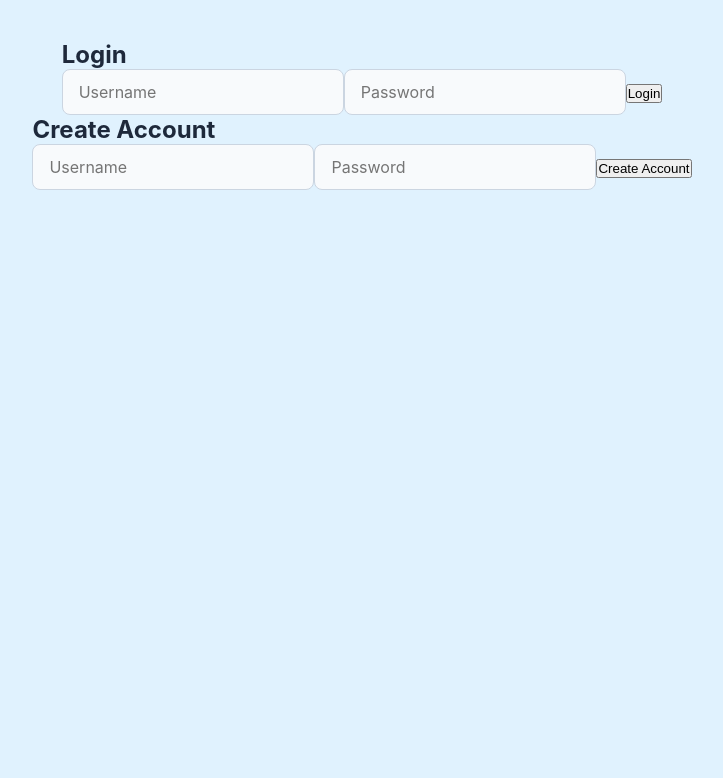
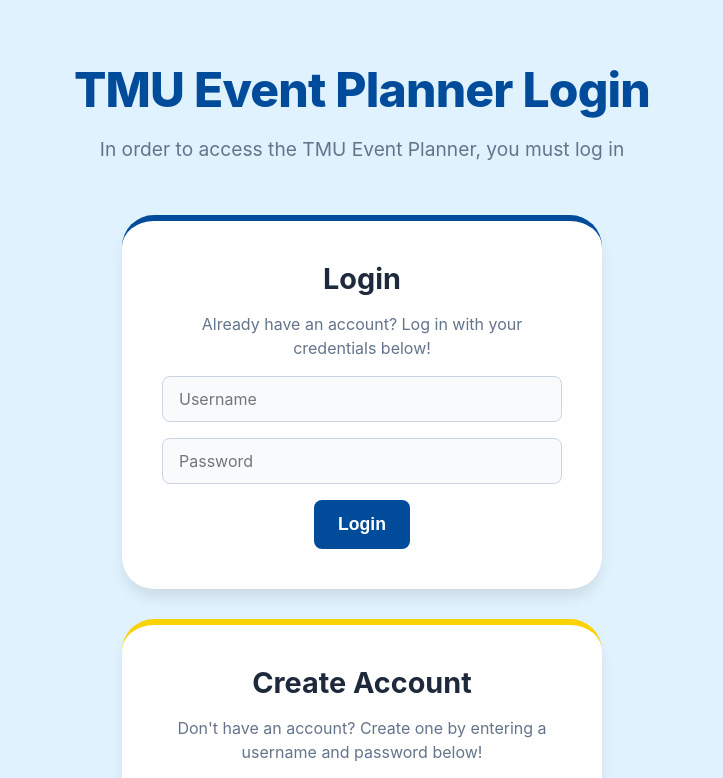
Before and after one commit to JatilK13/Assignment2-CRUD-Application, a React (Vite) app in the folder frontend/: page / in a window 1280 px wide. Shown: the top 778 px of the page, without its empty margins (278-1001 px from the left). Built offline with nearby package versions, Linux system fonts and the light colour scheme.

Commit message:
login page complete

```diff
--- a/frontend/src/pages/Login.css
+++ b/frontend/src/pages/Login.css
@@ -20,3 +20,99 @@
     flex-direction: column;
     align-items: center;
 }
+
+.cards-container {
+    display: grid;
+    grid-template-columns: 1fr;
+    gap: 30px;
+    width: 100%;
+    max-width: 30rem;
+    margin-bottom: 3rem;
+}
+
+.card {
+    flex: 1;
+    background-color: var(--card-bg);
+    border-radius: 2rem;
+    padding: 2.5rem;
+    box-shadow: var(--shadow-md);
+    display: flex;
+    flex-direction: column;
+    justify-content: space-between;
+    transition: transform 0.3s ease, box-shadow 0.3s ease;
+    border-top: 6px solid transparent;
+}
+
+.card-material h2 {
+    font-size: 1.8rem;
+    margin-bottom: 1rem;
+    text-align: center;
+    display: grid;
+    grid-template-columns: 1fr;
+    justify-content: center;
+    text-align: center;
+}
+
+.card-material p {
+    color: var(--text-muted);
+    line-height: 1.5;
+    margin-bottom: 1rem;
+    text-align: center;
+}
+
+.card-material form {
+    display: grid;
+    grid-template-columns: 1fr;
+    gap: 1rem;
+}
+
+.login-card { border-top-color: var(--primary-blue); }
+.register-card { border-top-color: var(--accent-color); }
+
+.button {
+    padding: 14px 24px;
+    font-size: 1.1rem;
+    font-weight: 600;
+    border-radius: 8px;
+    border: none;
+    cursor: pointer;
+    transition: background-color 0.2s ease, transform 0.1s ease;
+    width: max-content;
+    justify-self: center;
+}
+
+  .button:active {
+    transform: scale(0.98);
+}
+
+  .login-button {
+    background-color: var(--primary-blue);
+    color: white;
+}
+
+  .login-button:hover {
+    background-color: var(--primary-hover);
+}
+
+  .register-button {
+    background-color: #f1f5f9;
+    color: var(--primary-blue);
+}
+
+  .register-button:hover {
+    background-color: #e2e8f0;
+}
+
+.error-text {
+    color: darkred !important;
+    font-weight: bold;
+    text-decoration: underline;
+    padding: 1rem;
+}
+
+.success-text {
+    color: darkgreen !important;
+    font-weight: bold;
+    text-decoration: underline;
+    padding: 1rem;
+}
--- a/frontend/src/pages/Login.jsx
+++ b/frontend/src/pages/Login.jsx
@@ -91,28 +91,41 @@
 
     return (
         <div className='page-container'>
-          {/* --- Login Form --- */}
-          <div>
+            <header className="hero-section">
+                <h1>TMU Event Planner Login</h1>
+                <p>In order to access the TMU Event Planner, you must log in</p>
+            </header>
+            <section className="cards-container">
+
+                {/* Login */}
+                <div className="card login-card">
+                    <div className="card-material">
                         <h2>Login</h2>
+                        <p>Already have an account? Log in with your credentials below!</p>
                         <form onSubmit={loginSubmit}>
                             <input type="text" placeholder="Username" value={username} onChange={(e) => setUsername(e.target.value)} required/>
                             <input type="password" placeholder="Password" value={password} onChange={(e) => setPassword(e.target.value)} required/>
-              <button type="submit">Login</button>
+                            <button type="submit" className="button login-button">Login</button>
                         </form>
-            {error && <p className="error">{error}</p>}
+                        {error && <p className="error-text" >{error}</p>}
+                    </div>
                 </div>
 
-          {/* --- Register Form --- */}
-          <div>
+                {/* Register */}
+                <div className="card register-card">
+                    <div className="card-material">
                         <h2>Create Account</h2>
+                        <p>Don't have an account? Create one by entering a username and password below!</p>
                         <form onSubmit={registerSubmit}>
                             <input type="text" placeholder="Username" value={newUsername} onChange={(e) => setNewUsername(e.target.value)} required/>
                             <input type="password" placeholder="Password" value={newPassword} onChange={(e) => setNewPassword(e.target.value)} required/>
-              <button type="submit">Create Account</button>
+                            <button type="submit" className="button register-button">Create Account</button>
                         </form>
-            {registerError && <p className="error">{registerError}</p>}
-            {registerSuccess && <p className="success">{registerSuccess}</p>}
+                        {registerError && <p className="error-text">{registerError}</p>}
+                        {registerSuccess && <p className="success-text">{registerSuccess}</p>}
                     </div>
+                </div>
+            </section>
         </div>
       );
 }
```
Lines whose indentation alone changed are shown as unchanged.
